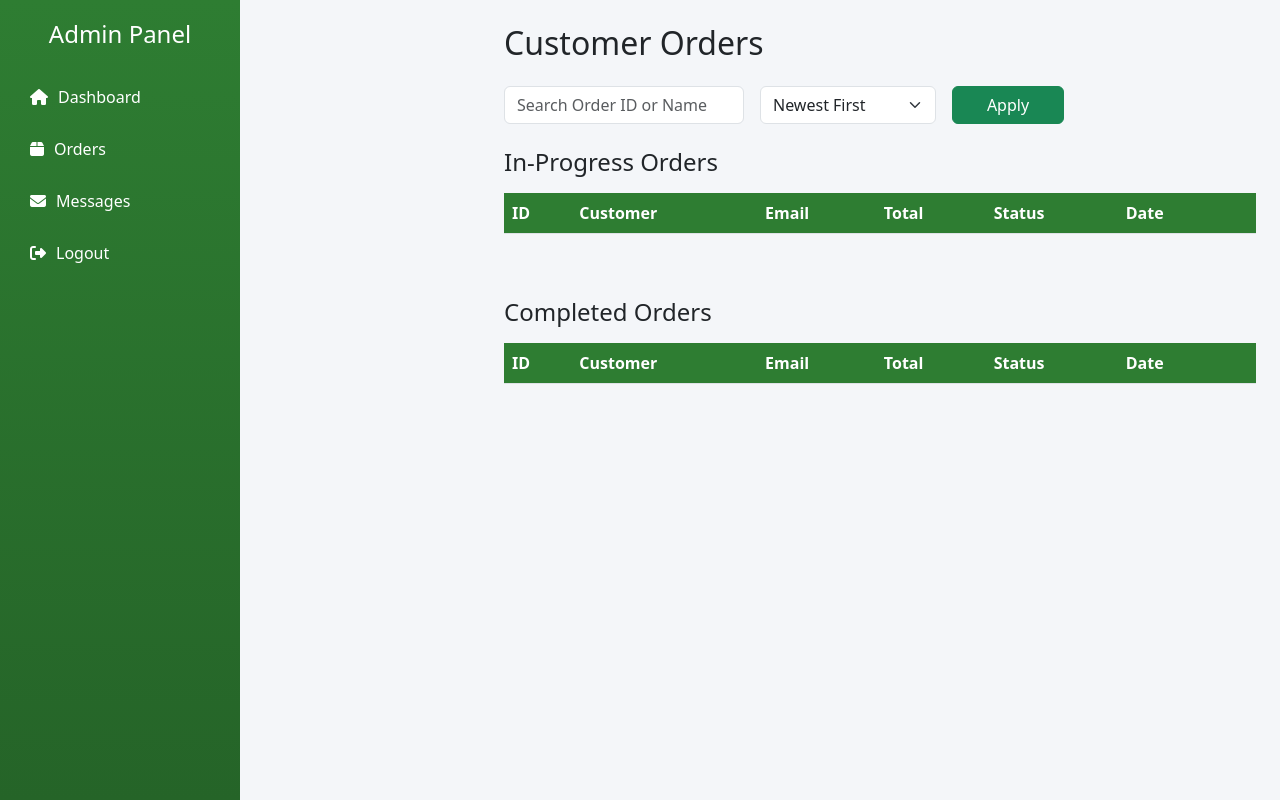
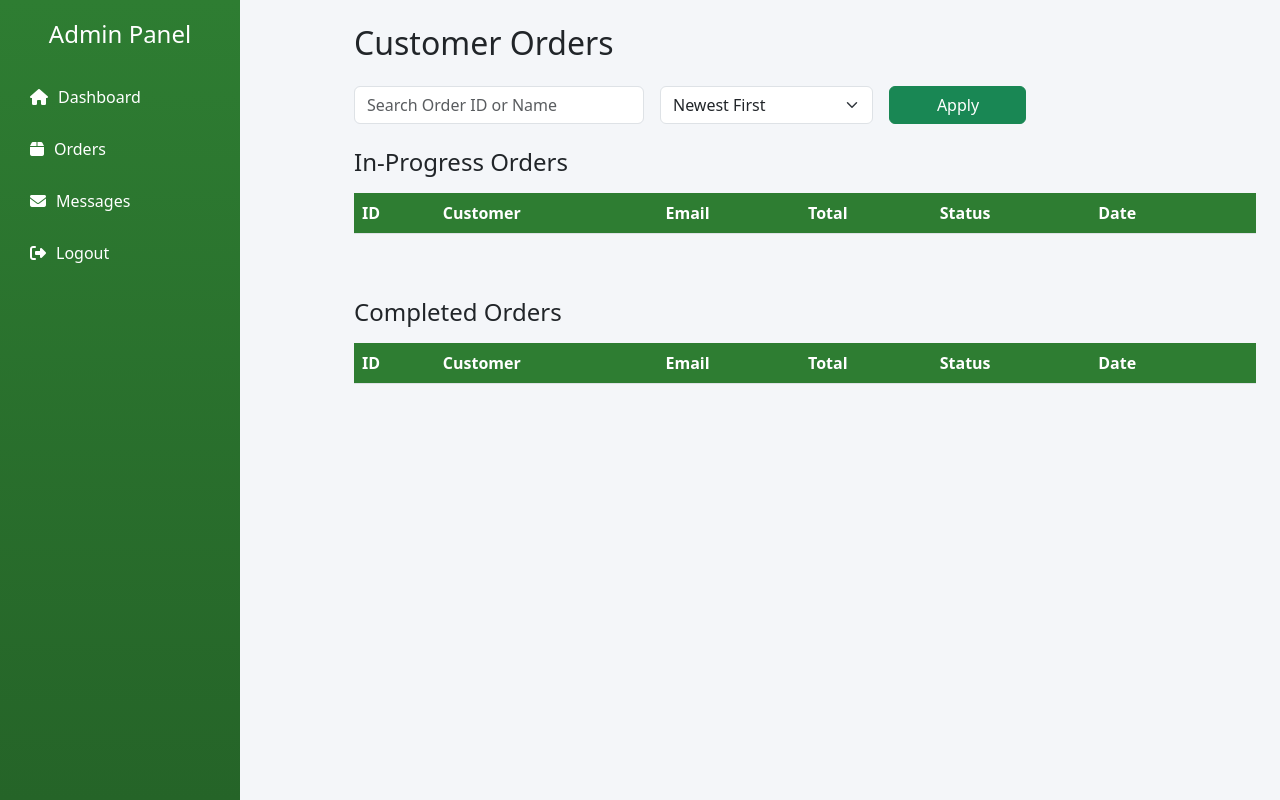
Before and after one commit to bergadminspices/berg-spices, a Flask app: page /admin/orders in a window 1280 px wide. Run offline with Flask 3, Linux system fonts and the light colour scheme; the visitor is signed in with stand-in values (Sample User, id 1); data that the repository does not hold is empty; some libraries are stand-ins or nearby versions.

Commit message:
Update admin_orders.html

```diff
--- a/templates/admin_orders.html
+++ b/templates/admin_orders.html
@@ -73,7 +73,7 @@
       }
 
       .content {
-        margin-left: 240px;
+        margin-left: 90px;
       }
     }
   </style>
```
